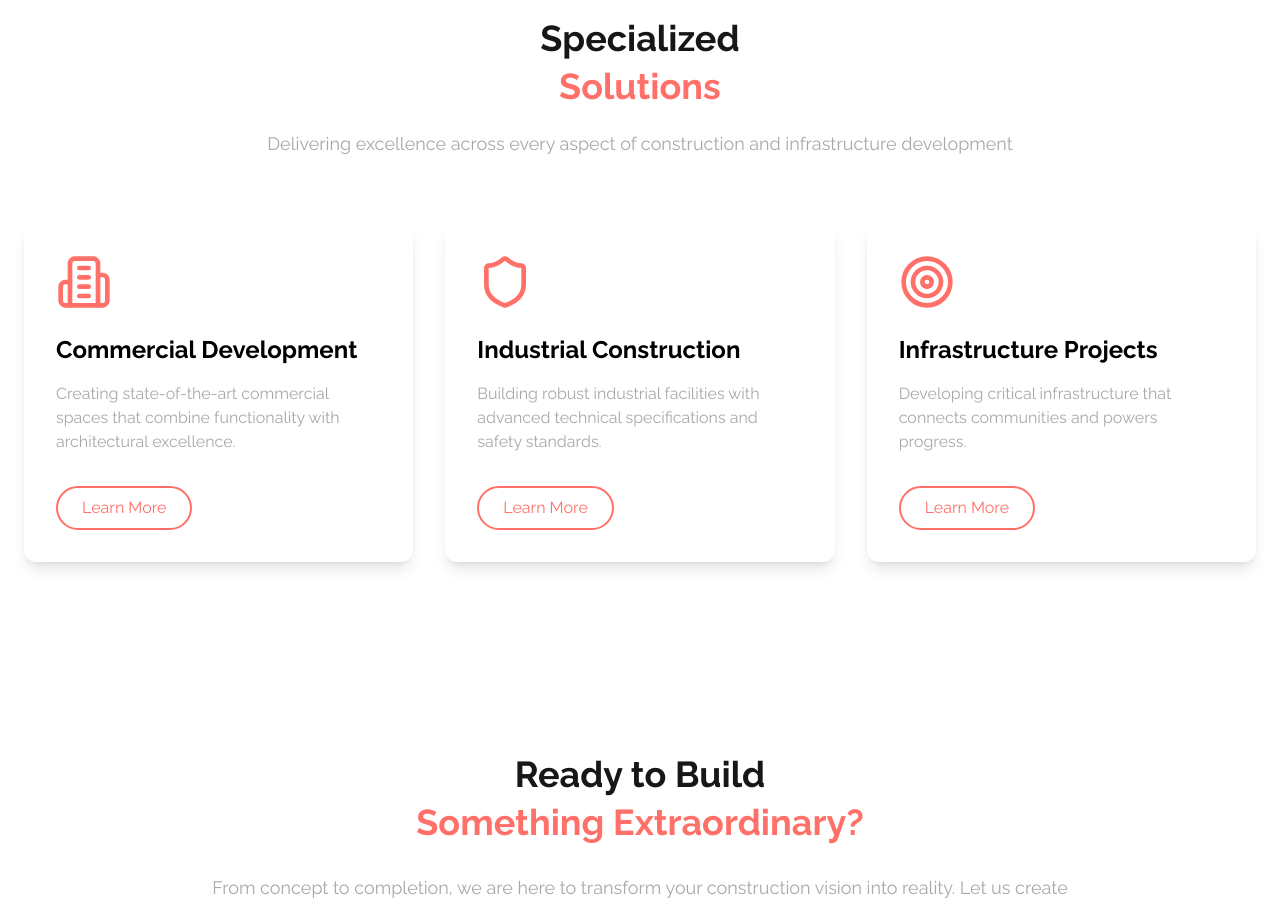
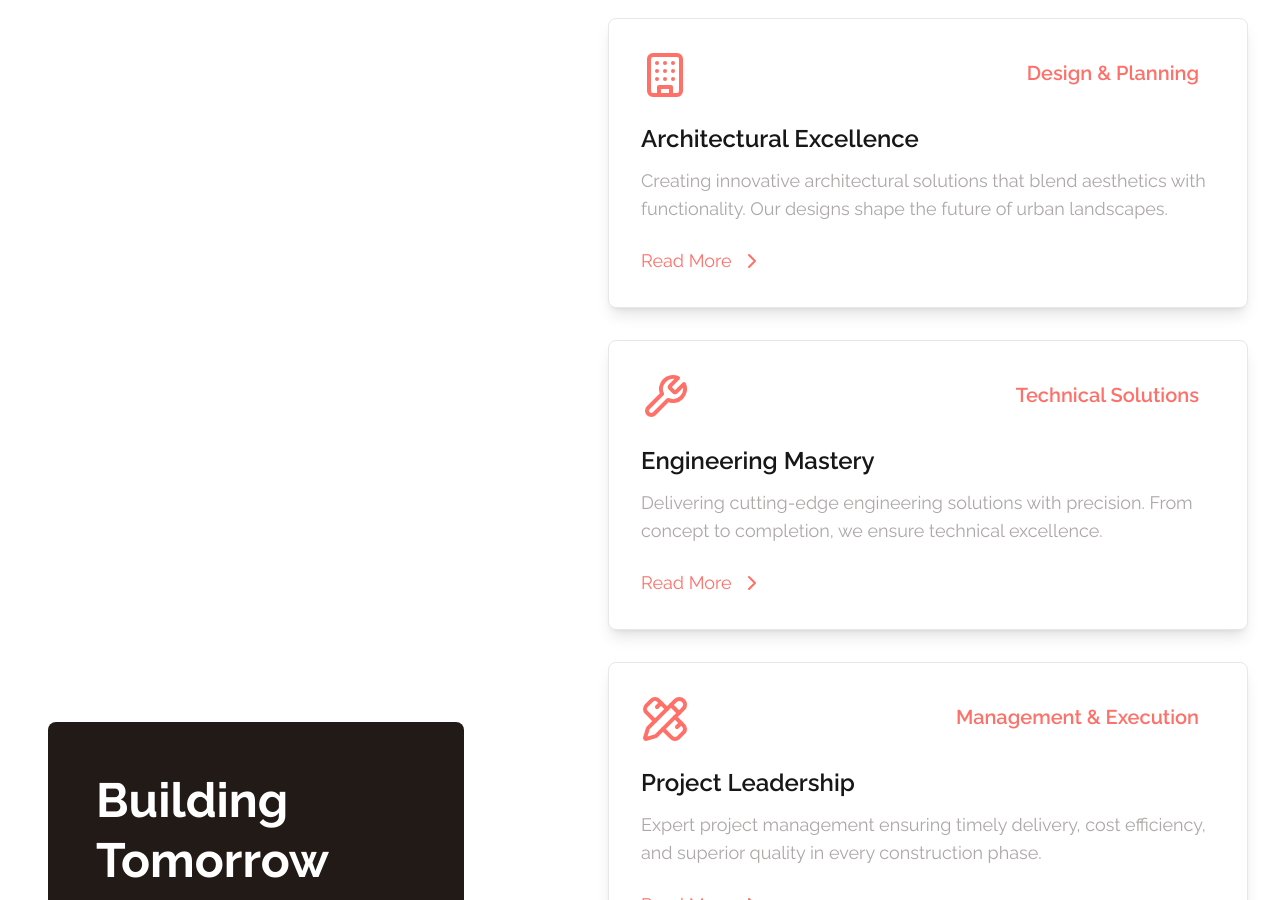
Before and after one commit to dharmil1953/shivmanda, a Next.js app: page /Aboutus in a window 1280 px wide. Shown: the part 1900-2800 px from the top of the page. Built offline with nearby package versions, Linux system fonts and the light colour scheme.

Commit message:
about us and contact us added

```diff
--- a/src/app/Aboutus/page.tsx
+++ b/src/app/Aboutus/page.tsx
@@ -4,6 +4,7 @@ import React from 'react';
 import { motion } from 'framer-motion';
 import Image from 'next/image';
 import { Building2, Trophy, Target, Award, Users, Shield, ChevronRight } from 'lucide-react';
+import ServicesSection from '../component/About/ServiceSection';
 
 export default function About() {
   return (
@@ -118,7 +119,7 @@ export default function About() {
         </div>
       </section>
 
-      {/* <ServicesSection /> */}
+      <ServicesSection />
 
       <section className="py-24">
         <div className="container mx-auto px-6">
--- a/src/app/component/About/ServiceSection.tsx
+++ b/src/app/component/About/ServiceSection.tsx
@@ -1,109 +1,179 @@
-"use client";
-import React, { useEffect, useRef, useState } from "react";
-import { ChevronRight } from "lucide-react";
-import { motion, useScroll, useTransform } from "framer-motion";
+import React, { JSX, useEffect, useRef } from "react";
+import { Building, Building2, ChevronRight, PencilRuler, Wrench } from "lucide-react";
 
 interface Service {
-  icon: string;
+  icon: JSX.Element;
   title: string;
+  type: string;
   description: string;
 }
 
 const services: Service[] = [
   {
-    icon: "🏢",
-    title: "Building",
+    icon: <Building className="w-12 h-12" />,
+    title: "Architectural Excellence",
+    type: "Design & Planning",
     description:
-      "From preconstruction to virtual design and construction, we offer a wide range of services to meet your building needs.",
+      "Creating innovative architectural solutions that blend aesthetics with functionality. Our designs shape the future of urban landscapes.",
   },
   {
-    icon: "🔧",
-    title: "Civil",
+    icon: <Wrench className="w-12 h-12" />,
+    title: "Engineering Mastery",
+    type: "Technical Solutions",
     description:
-      "From engineering to preconstruction, we offer a variety of services and delivery methods.",
+      "Delivering cutting-edge engineering solutions with precision. From concept to completion, we ensure technical excellence.",
   },
   {
-    icon: "🛠️",
-    title: "Construction",
+    icon: <PencilRuler className="w-12 h-12" />,
+    title: "Project Leadership",
+    type: "Management & Execution",
     description:
-      "Providing top-tier construction management and site development services for diverse projects.",
+      "Expert project management ensuring timely delivery, cost efficiency, and superior quality in every construction phase.",
   },
   {
-    icon: "🏗️",
-    title: "Infrastructure",
+    icon: <Building2 className="w-12 h-12" />,
+    title: "Urban Development",
+    type: "Infrastructure & Growth",
     description:
-      "Specialized in roads, bridges, and urban infrastructure to support growing communities.",
+      "Transforming cities through sustainable infrastructure development. Building tomorrow's communities today.",
   },
 ];
 
-const ServicesSection: React.FC = () => {
-  const sectionRef = useRef<HTMLDivElement | null>(null);
-  const [scrollComplete, setScrollComplete] = useState<boolean>(false);
-
-  const { scrollYProgress } = useScroll({
-    target: sectionRef,
-    offset: ["start start", "end start"],
-  });
-
-  const xTransform = useTransform(scrollYProgress, [0, 1], ["0%", "-100%"]);
+const ServicesSection = () => {
+  const sectionRef = useRef<HTMLDivElement>(null);
+  const leftContentRef = useRef<HTMLDivElement>(null);
 
   useEffect(() => {
+    const section = sectionRef.current;
+    const leftContent = leftContentRef.current;
+    if (!section || !leftContent) return;
+
     const handleScroll = () => {
-      if (!sectionRef.current) return;
-      const { top } = sectionRef.current.getBoundingClientRect();
-      if (top < window.innerHeight * 0.5 && !scrollComplete) {
-        setScrollComplete(true);
+      if (window.innerWidth < 1024) return;
+
+      const sectionRect = section.getBoundingClientRect();
+      const sectionTop = sectionRect.top;
+      const sectionBottom = sectionRect.bottom;
+      const viewportHeight = window.innerHeight;
+      const stopPoint = sectionBottom - viewportHeight;
+
+      if (sectionTop <= 0 && stopPoint > 0) {
+        // Fixed position while scrolling through the section
+        leftContent.style.position = 'fixed';
+        leftContent.style.top = '50%';
+        leftContent.style.transform = 'translateY(-50%)';
+      } else if (stopPoint <= 0) {
+        // Absolute position at the bottom when reaching the end
+        leftContent.style.position = 'absolute';
+        leftContent.style.top = '50%';
+        leftContent.style.transform = 'translateY(0)';
+      } else {
+        // Initial position at the top
+        leftContent.style.position = 'absolute';
+        leftContent.style.top = '50%';
+        leftContent.style.transform = 'translateY(-50%)';
       }
     };
 
     window.addEventListener("scroll", handleScroll);
+    handleScroll();
+
     return () => window.removeEventListener("scroll", handleScroll);
-  }, [scrollComplete]);
+  }, []);
 
   return (
-    <div
+    <section
       ref={sectionRef}
-      className="relative w-full min-h-[500px] flex items-center bg-cover bg-center"
-      style={{ backgroundImage: "url('/your-background-image.jpg')" }}
+      className="relative w-full bg-[var(--background)]"
     >
-      {/* Left Content */}
-      <div className="w-1/3 p-10 md:p-16 text-white bg-black/60 rounded-lg scale-110">
-        <h2 className="text-4xl md:text-5xl font-bold mb-6 leading-tight">
-          We Provide Strong Services For You
+      {/* Mobile Layout */}
+      <div className="lg:hidden w-full py-12 px-4 space-y-8">
+        <div className="bg-[var(--accent)] text-[var(--text-light)] p-6 rounded-lg">
+          <h2 className="text-3xl font-bold mb-4 leading-tight">
+            Building Tomorrow <span className="text-[var(--primary)]">World</span> Today
           </h2>
-        <p className="text-lg md:text-xl text-gray-300 mb-6">
-          Our suite of trusted construction services ensures the highest degree
-          of quality, safety, efficiency, and innovation on your project.
+          <p className="text-[var(--text-body)] mb-4">
+            Pioneering construction excellence with innovative solutions and
+            unmatched expertise in building the future.
           </p>
-        <button className="bg-white text-black px-6 py-3 text-lg rounded-md hover:bg-gray-200 transition-all">
+          <button className="bg-[var(--primary)] text-[var(--text-light)] px-6 py-3 text-lg rounded-md hover:bg-opacity-90 transition-all">
             Explore All Services
           </button>
         </div>
 
-      {/* Scrollable Services Section */}
-      <div className="relative w-2/3 overflow-hidden">
-        <motion.div
-          style={{ x: scrollComplete ? "-100%" : xTransform }}
-          transition={{ ease: "easeInOut", duration: 1.5 }}
-          className="flex gap-6 p-8"
-        >
+        <div className="space-y-4">
           {services.map((service, index) => (
             <div
               key={index}
-              className="min-w-[320px] md:min-w-[400px] bg-white/90 border border-gray-300 rounded-lg p-6 shadow-lg"
+              className="bg-[var(--background)] border border-[var(--text-body)]/10 rounded-lg p-6 shadow-lg hover:shadow-xl transition-all"
             >
-              <div className="text-4xl mb-4">{service.icon}</div>
-              <h3 className="text-2xl font-semibold mb-2">{service.title}</h3>
-              <p className="text-gray-700 text-lg mb-4">{service.description}</p>
-              <button className="flex items-center text-black hover:text-gray-800 transition-all">
+              <div className="flex justify-between items-start mb-4">
+                <div className="text-3xl text-[var(--primary)]">{service.icon}</div>
+                <span className="text-lg font-semibold text-[var(--primary)] bg-[var(--primary)]/10 px-3 py-1 rounded-full">
+                  {service.type}
+                </span>
+              </div>
+              <h3 className="text-xl font-semibold mb-2 text-[var(--foreground)]">{service.title}</h3>
+              <p className="text-[var(--text-body)] text-base mb-4">
+                {service.description}
+              </p>
+              <button className="flex items-center text-[var(--primary)] hover:text-[var(--secondary)] transition-all group">
                 Read More
-                <ChevronRight className="w-5 h-5 ml-2" />
+                <ChevronRight className="w-5 h-5 ml-2 group-hover:translate-x-1 transition-transform" />
               </button>
             </div>
           ))}
-        </motion.div>
         </div>
       </div>
+
+      {/* Desktop Layout */}
+      <div className="hidden lg:block relative min-h-[200vh]">
+        <div
+          ref={leftContentRef}
+          className="w-[40%] absolute left-0 px-12"
+          style={{ transform: 'translateY(-50%)' }}
+        >
+          <div className="bg-[var(--accent)] text-[var(--text-light)] p-12 rounded-lg">
+            <h2 className="text-5xl font-bold mb-6 leading-tight">
+              Building Tomorrow <span className="text-[var(--primary)]">World</span> Today
+            </h2>
+            <p className="text-[var(--text-body)] text-xl mb-6">
+              Pioneering construction excellence with innovative solutions and
+              unmatched expertise in building the future.
+            </p>
+            <button className="bg-[var(--primary)] text-[var(--text-light)] px-8 py-4 text-lg rounded-md hover:bg-opacity-90 transition-all">
+              Explore All Services
+            </button>
+          </div>
+        </div>
+
+        <div className="w-[55%] ml-auto pt-24 pb-32 px-8">
+          <div className="space-y-8">
+            {services.map((service, index) => (
+              <div
+                key={index}
+                className="bg-[var(--background)] border border-[var(--text-body)]/10 rounded-lg p-8 shadow-lg hover:shadow-xl transition-all"
+              >
+                <div className="flex justify-between items-start mb-6">
+                  <div className="text-6xl text-[var(--primary)]">{service.icon}</div>
+                  <span className="text-xl font-semibold text-[var(--primary)] bg-[var(--primary)]/10 px-4 py-2 rounded-full">
+                    {service.type}
+                  </span>
+                </div>
+                <h3 className="text-2xl font-semibold mb-3 text-[var(--foreground)]">{service.title}</h3>
+                <p className="text-[var(--text-body)] text-lg mb-6">
+                  {service.description}
+                </p>
+                <button className="flex items-center text-[var(--primary)] hover:text-[var(--secondary)] transition-all text-lg group">
+                  Read More
+                  <ChevronRight className="w-6 h-6 ml-2 group-hover:translate-x-1 transition-transform" />
+                </button>
+              </div>
+            ))}
+          </div>
+        </div>
+      </div>
+    </section>
   );
 };
 
--- a/src/app/layout.tsx
+++ b/src/app/layout.tsx
@@ -12,8 +12,8 @@ const raleway = Raleway({
 });
 
 export const metadata: Metadata = {
-  title: "Create Next App",
-  description: "Generated by create next app",
+  title: "Shivmada | Construction Company",
+  description: "Shivmada",
 };
 
 export default function RootLayout({
```
Lines whose indentation alone changed are shown as unchanged.
